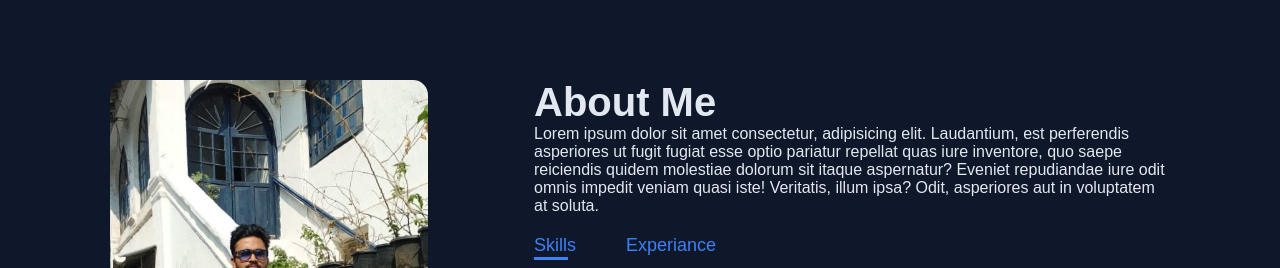
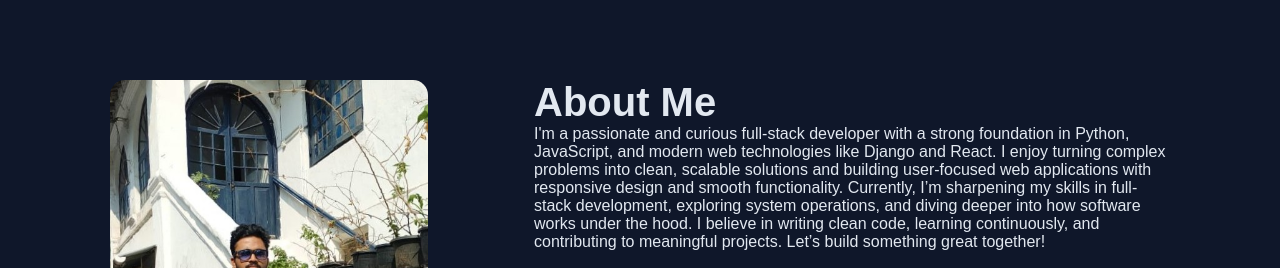
Before and after one commit to ak-repo/Personal_Portfolio, a plain HTML site: page index.html in a window 1280 px wide. Shown: the part 810-1078 px from the top of the page. Drawn offline with nearby package versions, Linux system fonts and the light colour scheme.

Commit message:
about content changed

```diff
--- a/index.html
+++ b/index.html
@@ -81,12 +81,11 @@
         <div class="about-col-2">
           <h1 class="about-title">About Me</h1>
           <p>
-            Lorem ipsum dolor sit amet consectetur, adipisicing elit.
-            Laudantium, est perferendis asperiores ut fugit fugiat esse optio
-            pariatur repellat quas iure inventore, quo saepe reiciendis quidem
-            molestiae dolorum sit itaque aspernatur? Eveniet repudiandae iure
-            odit omnis impedit veniam quasi iste! Veritatis, illum ipsa? Odit,
-            asperiores aut in voluptatem at soluta.
+          I'm a passionate and curious full-stack developer with a strong foundation in Python, JavaScript, and modern web technologies like Django and React. I enjoy turning complex problems into clean, scalable solutions and building user-focused web applications with responsive design and smooth functionality.
+
+Currently, I’m sharpening my skills in full-stack development, exploring system operations, and diving deeper into how software works under the hood. I believe in writing clean code, learning continuously, and contributing to meaningful projects.
+
+Let’s build something great together!
           </p>
 
           <div class="tab-titles">
```
